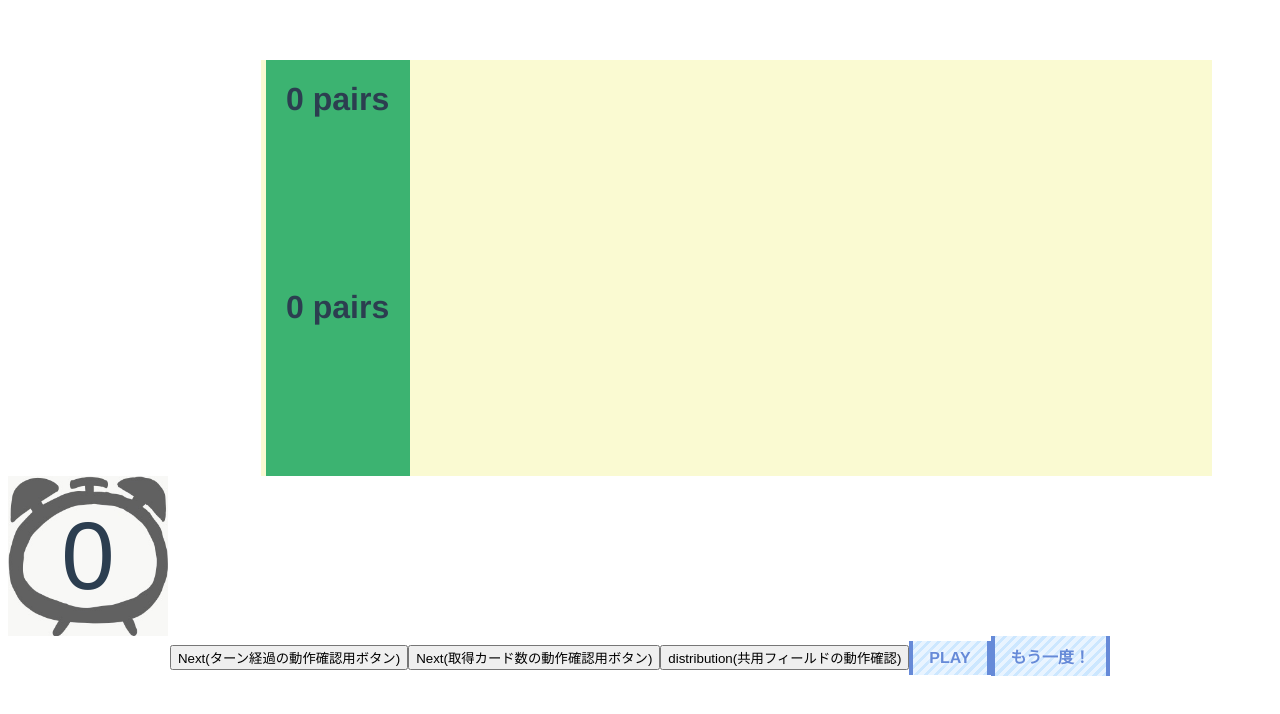
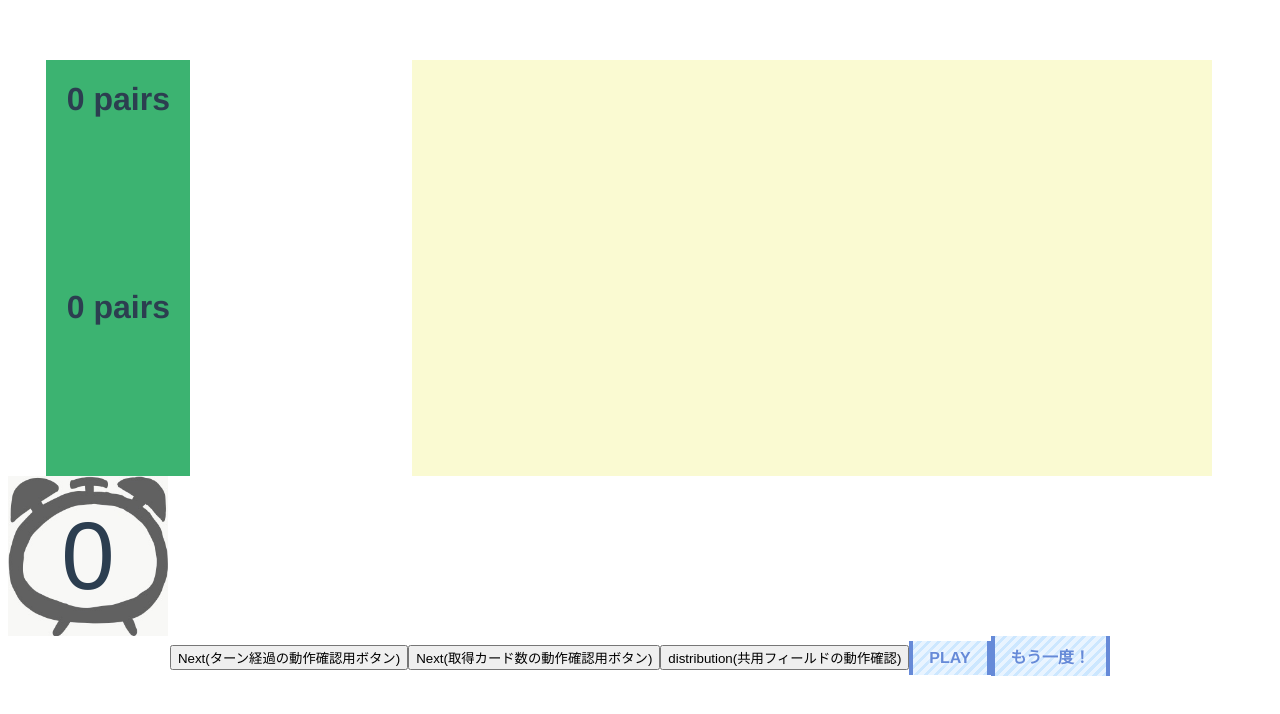
Before and after one commit to f-naoto832/ploutos, a Vue app in the folder production/: page / in a window 1280 px wide. Shown: the top 714 px of the page. Built offline with nearby package versions, Linux system fonts and the light colour scheme.

Commit message:
Change DOM structure of GainCardsField, and separate into 2

```diff
--- a/production/src/App.vue
+++ b/production/src/App.vue
@@ -1,7 +1,9 @@
 <template>
   <div id="app">
+    <GainCardsField1/>
     <player1CardsField/>
     <CommonCardsField/>
+    <GainCardsField2/>
     <player2CardsField/>
     <TurnCounter />
     <button v-on:click="onClickNext">Next(ターン経過の動作確認用ボタン)</button>
@@ -19,6 +21,8 @@ import TurnCounter from './components/TurnCounter.vue';
 import Card from './components/Card.vue';
 import Player1CardsField from './components/Player1CardsField.vue';
 import Player2CardsField from './components/Player2CardsField.vue';
+import GainCardsField1 from './components/GainCardsField1.vue';
+import GainCardsField2 from './components/GainCardsField2.vue';
 import CommonCardsField from './components/CommonCardsField.vue';
 import PlayButton from './components/PlayButton.vue';
 import ReplayButton from './components/ReplayButton.vue';
@@ -30,6 +34,8 @@ import { CardOrientation } from './store';
     Card,
     Player1CardsField,
     Player2CardsField,
+    GainCardsField1,
+    GainCardsField2,
     PlayButton,
     ReplayButton,
     CommonCardsField,
--- a/production/src/components/GainCardsField.vue
+++ /dev/null
@@ -1,35 +0,0 @@
-<template>
-  <div class="gainCardsField">
-    <div id="number-of-cards-player1" v-if="isPlayer1">
-      <h1>{{ this.$store.state.gainCardsOfPlayer1.length }} pairs</h1>
-    </div>
-    <div id="number-of-cards-player2" v-if="isPlayer2">
-      <h1>{{ this.$store.state.gainCardsOfPlayer2.length }} pairs</h1>
-    </div>
-  </div>
-</template>
-
-<script lang="ts">
-import { Component, Prop, Vue, Emit } from 'vue-property-decorator';
-import { Player } from '../store';
-
-@Component
-export default class GainCardsField extends Vue {
-  @Prop() private player!: Player;
-  private isPlayer1: boolean = this.player === Player.player1;
-  private isPlayer2: boolean = this.player === Player.player2;
-}
-</script>
-
-<!-- Add "scoped" attribute to limit CSS to this component only -->
-<style scoped>
-.gainCardsField {
-  position: absolute;
-  width: 9rem;
-  height: 13rem;
-  margin-left: 3%;
-  text-align: center;
-  font-size: 1rem;
-  background-color: mediumseagreen;
-}
-</style>
--- /dev/null
+++ b/production/src/components/GainCardsField1.vue
@@ -0,0 +1,27 @@
+<template>
+  <div class="gainCardsField">
+    <h1>{{ this.$store.state.gainCardsOfPlayer1.length }} pairs</h1>
+  </div>
+</template>
+
+<script lang="ts">
+import { Component, Prop, Vue, Emit } from 'vue-property-decorator';
+import { Player } from '../store';
+
+@Component
+export default class GainCardsField1 extends Vue {
+}
+</script>
+
+<!-- Add "scoped" attribute to limit CSS to this component only -->
+<style scoped>
+.gainCardsField {
+  position: absolute;
+  width: 9rem;
+  height: 13rem;
+  margin-left: 3%;
+  text-align: center;
+  font-size: 1rem;
+  background-color: mediumseagreen;
+}
+</style>
--- /dev/null
+++ b/production/src/components/GainCardsField2.vue
@@ -0,0 +1,27 @@
+<template>
+  <div class="gainCardsField">
+    <h1>{{ this.$store.state.gainCardsOfPlayer2.length }} pairs</h1>
+  </div>
+</template>
+
+<script lang="ts">
+import { Component, Prop, Vue, Emit } from 'vue-property-decorator';
+import { Player } from '../store';
+
+@Component
+export default class GainCardsField2 extends Vue {
+}
+</script>
+
+<!-- Add "scoped" attribute to limit CSS to this component only -->
+<style scoped>
+.gainCardsField {
+  position: absolute;
+  width: 9rem;
+  height: 13rem;
+  margin-left: 3%;
+  text-align: center;
+  font-size: 1rem;
+  background-color: mediumseagreen;
+}
+</style>
--- a/production/src/components/Player1CardsField.vue
+++ b/production/src/components/Player1CardsField.vue
@@ -1,8 +1,5 @@
 <template>
   <div class="personalCardsField">
-    <div class="gainCards">
-      <GainCardsField v-bind:player="player" />
-    </div>
     <div class="ownCards">
       <template v-for="(card,key) in this.$store.state.personalCardsOfPlayer1">
         <Card v-bind:number="card.number" v-bind:orientation="card.orientation" v-bind:key="key"/>
@@ -14,13 +11,11 @@
 <script lang="ts">
 import { Component, Prop, Vue, Emit } from 'vue-property-decorator';
 import Card from './Card.vue';
-import GainCardsField from './GainCardsField.vue';
 import { CardOrientation, Player, CardStructure } from '../store';
 
 @Component({
   components: {
     Card,
-    GainCardsField,
   },
 })
 export default class Player2CardsField extends Vue {
--- a/production/src/components/Player2CardsField.vue
+++ b/production/src/components/Player2CardsField.vue
@@ -1,8 +1,5 @@
 <template>
   <div class="personalCardsField">
-    <div class="gainCards">
-      <GainCardsField v-bind:player="player" />
-    </div>
     <div class="ownCards">
       <template v-for="(card,key) in this.$store.state.personalCardsOfPlayer2">
         <Card v-bind:number="card.number" v-bind:orientation="card.orientation" v-bind:key="key"/>
@@ -14,13 +11,11 @@
 <script lang="ts">
 import { Component, Prop, Vue, Emit } from 'vue-property-decorator';
 import Card from './Card.vue';
-import GainCardsField from './GainCardsField.vue';
 import { CardOrientation, Player, CardStructure } from '../store';
 
 @Component({
   components: {
     Card,
-    GainCardsField,
   },
 })
 export default class Player2CardsField extends Vue {
```
